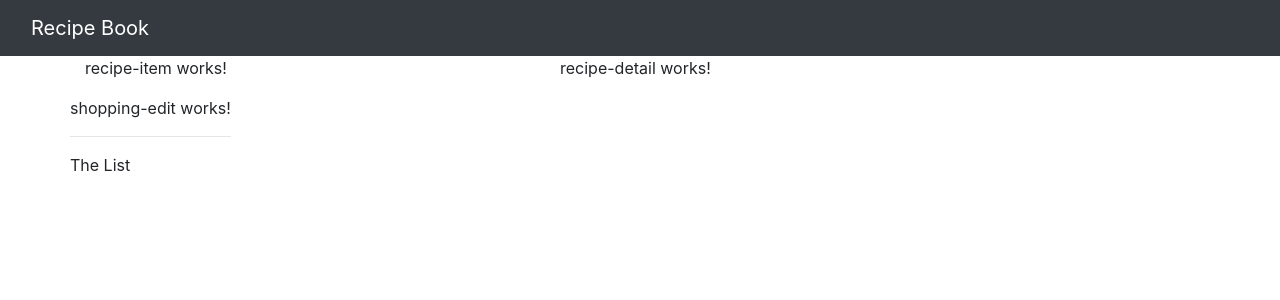
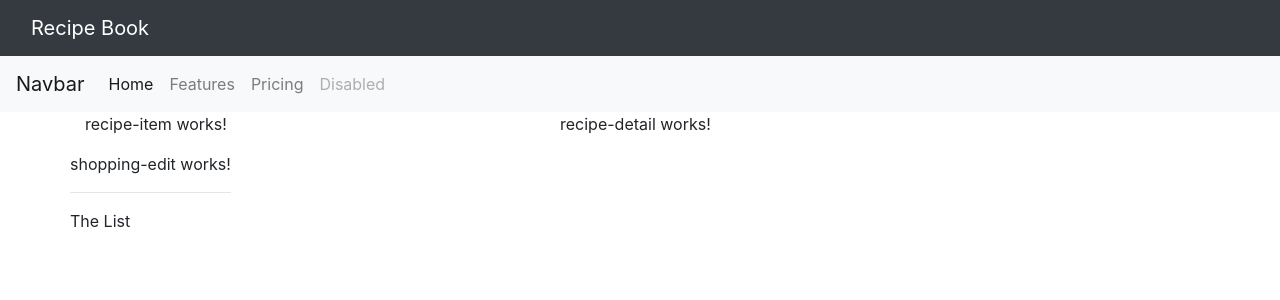
Before and after one commit to RenwickP/Food-Fun, an Angular app: page / in a window 1280 px wide. Shown: the top 300 px of the page. Built offline with nearby package versions, Linux system fonts and the light colour scheme.

Commit message:
bootstrap changes

```diff
--- a/src/app/header/header.component.html
+++ b/src/app/header/header.component.html
@@ -5,9 +5,13 @@
     </div>
 
     <div class="collapse navbar-collapse">
-      <ul class="nav navbar-nav">
-        <li><a href="#">Recipes</a></li>
-        <li><a href="#">Shopping List</a></li>
+      <ul class="navbar-nav">
+        <li class="nav-item active">
+          <a class="nav-link" href="#">Recipes</a>
+        </li>
+        <li class="nav-item active">
+          <a class="nav-link" href="#">Shopping List</a>
+        </li>
       </ul>
       <ul class="nab navbar-nav navbar-right">
         <li class="dropdown">
@@ -21,3 +25,26 @@
     </div>
   </div>
 </nav>
+
+<nav class="navbar navbar-expand-lg navbar-light bg-light">
+  <a class="navbar-brand" href="#">Navbar</a>
+
+  <div class="collapse navbar-collapse" id="navbarNav">
+    <ul class="navbar-nav">
+      <li class="nav-item active">
+        <a class="nav-link" href="#"
+          >Home <span class="sr-only">(current)</span></a
+        >
+      </li>
+      <li class="nav-item">
+        <a class="nav-link" href="#">Features</a>
+      </li>
+      <li class="nav-item">
+        <a class="nav-link" href="#">Pricing</a>
+      </li>
+      <li class="nav-item">
+        <a class="nav-link disabled" href="#">Disabled</a>
+      </li>
+    </ul>
+  </div>
+</nav>
```
